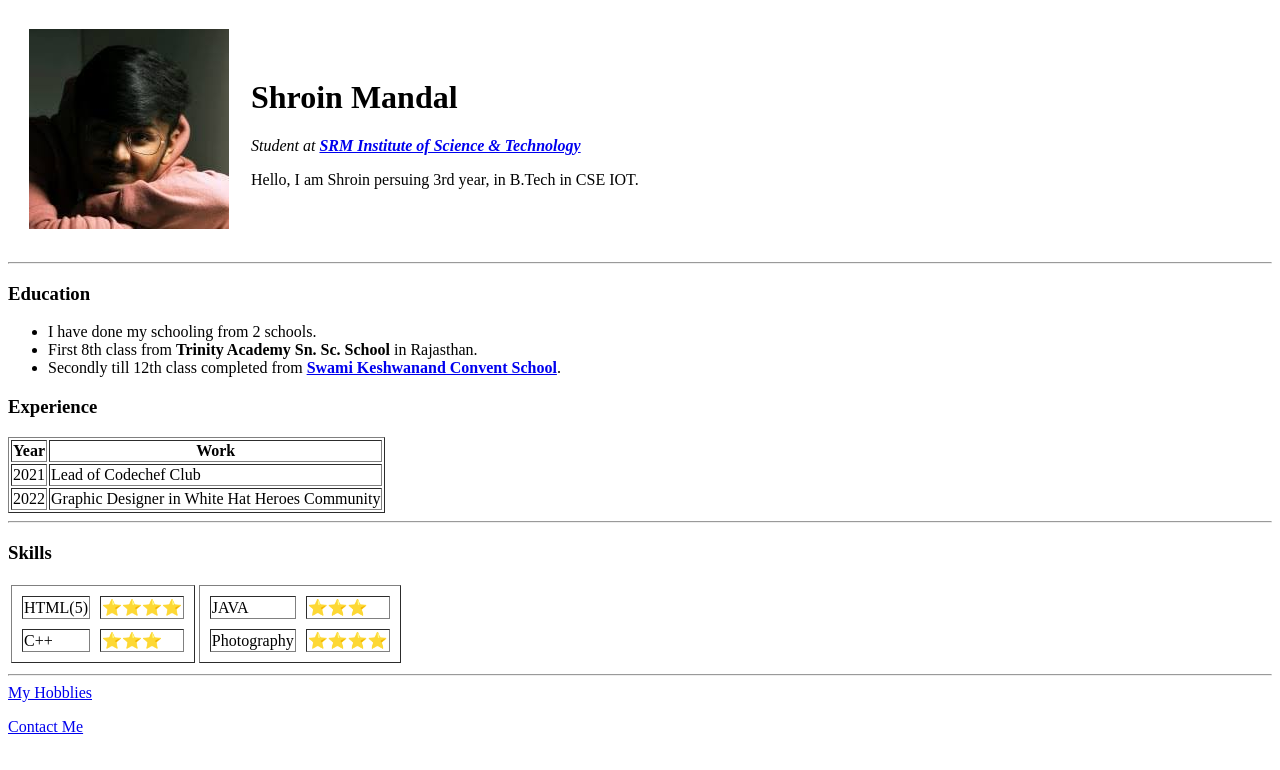
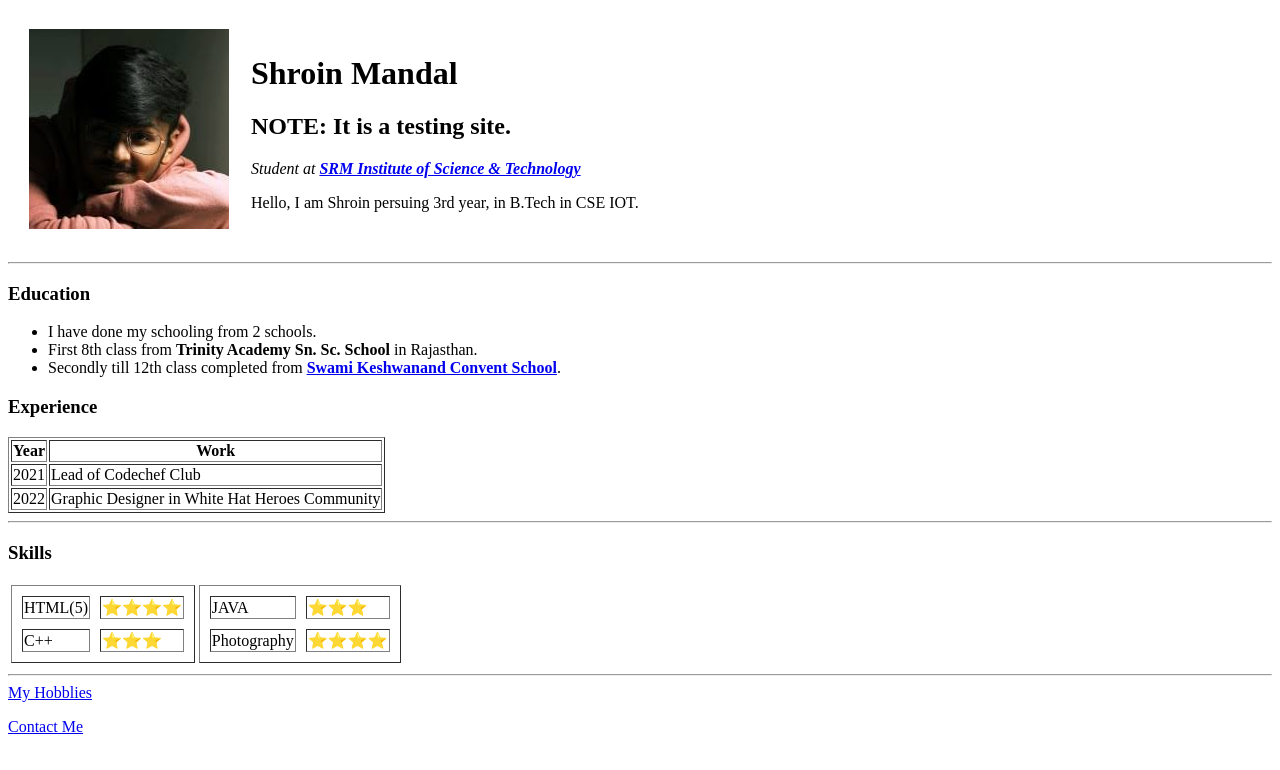
Before and after one commit to SHROIN/cv, a plain HTML site: page index.html in a window 1280 px wide. Drawn offline with Linux system fonts and the light colour scheme.

Commit message:
Update index.html

```diff
--- a/index.html
+++ b/index.html
@@ -9,6 +9,7 @@
     <tr>
       <td>  <img src="images/shroin.jpg" alt="Shroin proile picture"></td>
       <td>  <h1>Shroin Mandal</h1>
+        <h2>NOTE: It is a testing site.</h2>
         <p><em>Student at <strong><a href="https://www.srmist.edu.in/">SRM Institute of Science & Technology</a></strong></em></p>
         <p>Hello, I am Shroin persuing 3rd year, in B.Tech in CSE IOT.</p>
         </td>
```
